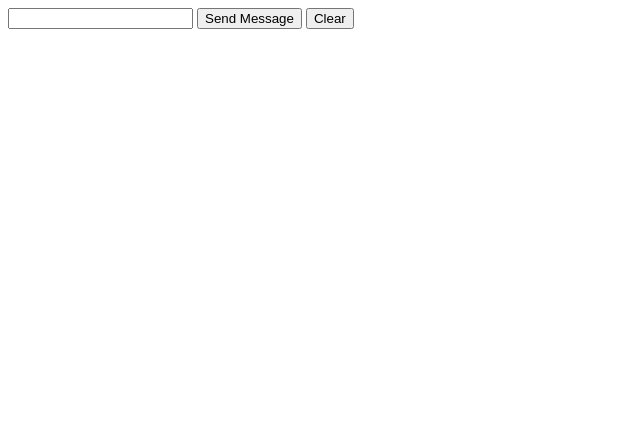
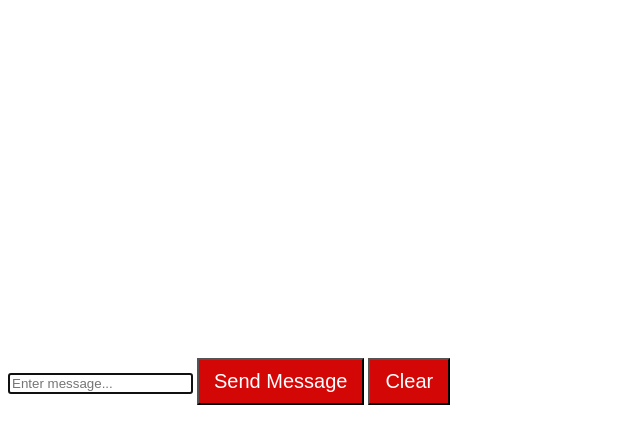
Before and after one commit to Fankadore/chatbox, a website: page client/index.html in a window 1280 px wide. Both pictures are taken after typing "Sample" into the empty fields and a click on the button "Send Message". Shown: the whole page, without its empty margins (0-640 px from the left). Drawn offline with nearby package versions, Linux system fonts and the light colour scheme; no server answers.

Commit message:
name change

```diff
--- a/client/client.js
+++ b/client/client.js
@@ -4,19 +4,28 @@ let chatBox = document.querySelector('#chat-box');
 let input = document.querySelector('#chat-input');
 let sendButton = document.querySelector('#chat-send');
 let clearButton = document.querySelector('#chat-clear');
+input.focus();
 
 const socket = io.connect();
 socket.on('login', function(data) {
     console.log("You have been assigned Id: " + data.id);
 });
 
+
 sendButton.onclick = function() {
-    submitChat(input.value);
-    input.value = "";
+    submitChat();
 };
 
-function submitChat(message) {
-    socket.emit('chatSubmit', {message: message});
+input.addEventListener("keydown", function(e) {
+    if (e.keyCode === 13) {
+        submitChat();
+    }
+});
+
+function submitChat() {
+    socket.emit('chatSubmit', {message: input.value});
+    input.value = "";
+    input.focus();
 }
 
 
@@ -39,6 +48,6 @@ clearButton.onclick = function() {
 };
 
 function clearChatbox() {
-    chatBox.innerHTML = "";
+    chatBox.innerHTML = "Chatbox cleared.";
     console.log("Chatbox cleared.");
 }
--- a/client/index.html
+++ b/client/index.html
@@ -5,13 +5,14 @@
     <meta name="viewport" content="width=device-width, initial-scale=1.0">
     <meta http-equiv="X-UA-Compatible" content="ie=edge">
     <title>Licking Toads</title>
+    <link rel="stylesheet" type="text/css" href="/client/style.css">
     <script type="text/javascript" src="/socket.io/socket.io.js"></script>
 </head>
 <body>
     <div id="chat-box"></div>
-    <input type="text" id="chat-input">
-    <button id="chat-send">Send Message</button>
-    <button id="chat-clear">Clear</button>
+    <input type="text" id="chat-input" placeholder="Enter message...">
+    <button id="chat-send" class="btn">Send Message</button>
+    <button id="chat-clear" class="btn">Clear</button>
     <script type="text/javascript" src="/client/client.js"></script>
 </body>
 </html>
--- /dev/null
+++ b/client/style.css
@@ -0,0 +1,22 @@
+p {
+    font-family: Arial, Helvetica, sans-serif;
+    font-size: 14px;
+    color: #000000;
+}
+
+#chat-box {
+    background-color: #ffffff;
+    height: 350px;
+}
+
+.btn {
+    font-family: Arial;
+    color: #ffffff;
+    font-size: 20px;
+    background: #d40707;
+    padding: 10px 15px 10px 15px;
+  }
+
+  .btn:hover {
+    background: #d63e3e;
+  }
```
Also changed, not shown: package.json (+5 -5 lines), 1 other file.
